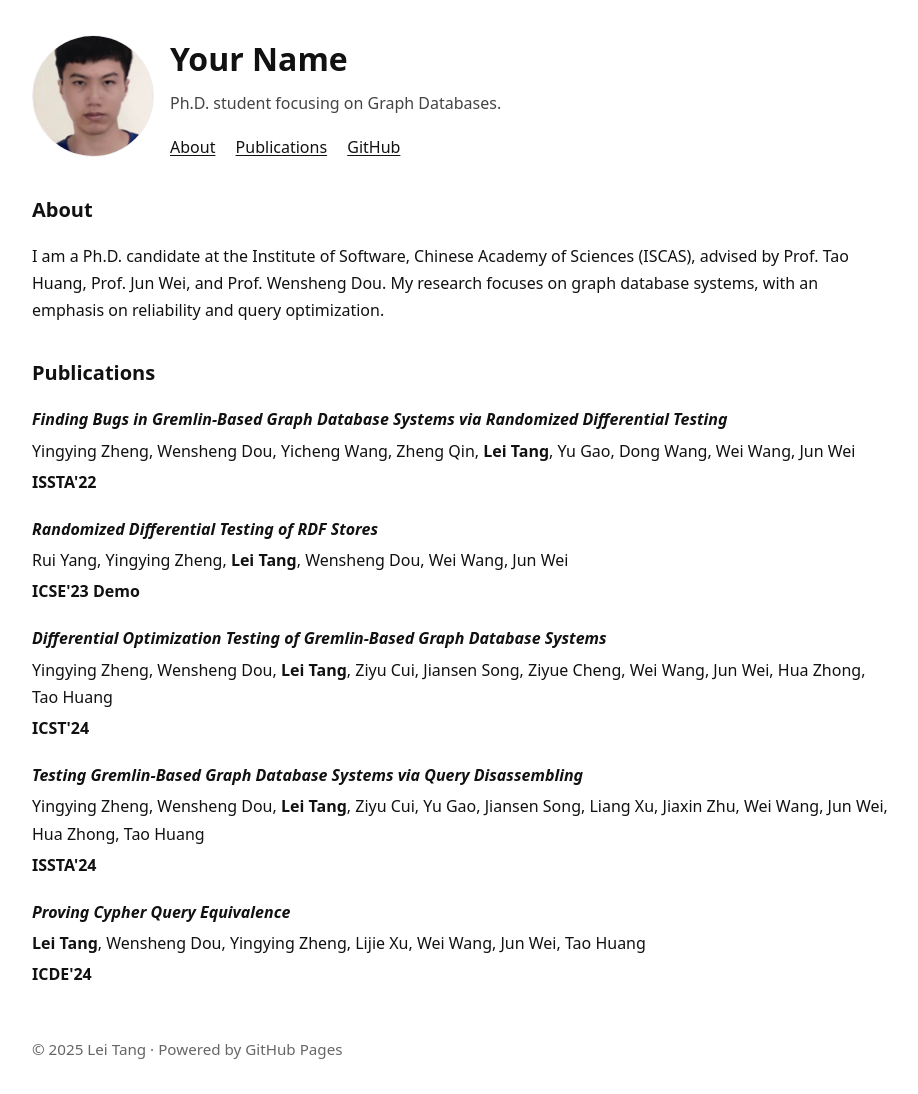
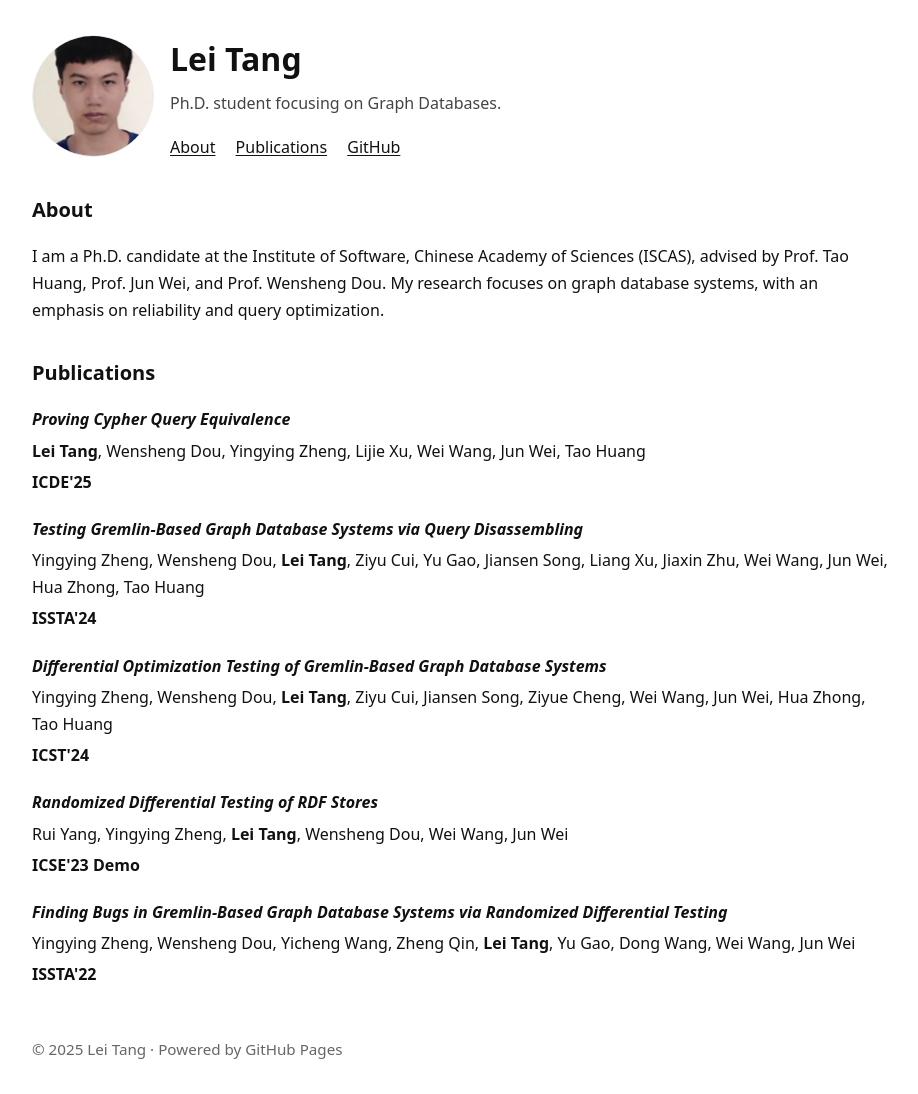
Before and after one commit to choeoe/choeoe.github.io, a plain HTML site: page index.html in a window 1280 px wide. Shown: the whole page, without its empty margins (178-1096 px from the left). Drawn offline with Linux system fonts and the light colour scheme.

Commit message:
init site

```diff
--- a/index.html
+++ b/index.html
@@ -3,7 +3,7 @@
     <head>
         <meta charset="utf-8" />
         <meta name="viewport" content="width=device-width,initial-scale=1" />
-        <title>Your Name | Home</title>
+        <title>Lei Tang | Home</title>
         <meta name="description" content="Personal homepage of Your Name." />
         <style>
           :root { --w: 860px; }
@@ -37,7 +37,7 @@
         <!-- Local photo: place me.jpg next to this index.html -->
         <img class="avatar" src="profile.jpg" alt="Portrait of Your Name" width="120" height="120" fetchpriority="high" />
         <div>
-          <h1>Your Name</h1>
+          <h1>Lei Tang</h1>
           <p>Ph.D. student focusing on Graph Databases.</p>
           <nav>
             <a href="#about">About</a>
@@ -60,27 +60,26 @@
         <ul class="publist">
           <!-- EXAMPLE (matches your screenshot layout) -->
           <li class="pub">
-            <span class="pub-title">
-                Finding Bugs in Gremlin-Based Graph Database Systems via
-                Randomized Differential Testing
-            </span>
+            <span class="pub-title">Proving Cypher Query Equivalence</span>
             <div class="pub-authors">
-            Yingying Zheng, Wensheng Dou, Yicheng Wang, Zheng Qin, <span class="author me">Lei Tang</span>,
-            Yu Gao, Dong Wang, Wei Wang, Jun Wei
+              <span class="author me">Lei Tang</span>, Wensheng Dou, Yingying
+              Zheng, Lijie Xu, Wei Wang, Jun Wei, Tao Huang
             </div>
             <div class="pub-venue">
-              <span class="abbr">ISSTA'22</span>
+              <span class="abbr">ICDE'25</span>
             </div>
           </li>
 
-          <!-- Add your own items below by copy/paste; bold your name with class="author me" -->
           <li class="pub">
-            <span class="pub-title">Randomized Differential Testing of RDF Stores</span>
+            <span class="pub-title">Testing Gremlin-Based Graph Database Systems via Query
+              Disassembling</span>
             <div class="pub-authors">
-                Rui Yang, Yingying Zheng, <span class="author me">Lei Tang</span>, Wensheng Dou, Wei Wang, Jun Wei
+              Yingying Zheng, Wensheng Dou, <span class="author me">Lei
+              Tang</span>, Ziyu Cui, Yu Gao, Jiansen Song, Liang Xu, Jiaxin
+              Zhu, Wei Wang, Jun Wei, Hua Zhong, Tao Huang
             </div>
             <div class="pub-venue">
-              <span class="abbr">ICSE'23 Demo</span>
+              <span class="abbr">ISSTA'24</span>
             </div>
           </li>
 
@@ -98,26 +97,26 @@
           </li>
 
           <li class="pub">
-            <span class="pub-title">Testing Gremlin-Based Graph Database Systems via Query
-                Disassembling</span>
+            <span class="pub-title">Randomized Differential Testing of RDF Stores</span>
             <div class="pub-authors">
-                Yingying Zheng, Wensheng Dou, <span class="author me">Lei
-                Tang</span>, Ziyu Cui, Yu Gao, Jiansen Song, Liang Xu, Jiaxin
-                Zhu, Wei Wang, Jun Wei, Hua Zhong, Tao Huang
+              Rui Yang, Yingying Zheng, <span class="author me">Lei Tang</span>, Wensheng Dou, Wei Wang, Jun Wei
             </div>
             <div class="pub-venue">
-              <span class="abbr">ISSTA'24</span>
+              <span class="abbr">ICSE'23 Demo</span>
             </div>
           </li>
 
           <li class="pub">
-            <span class="pub-title">Proving Cypher Query Equivalence</span>
+            <span class="pub-title">
+              Finding Bugs in Gremlin-Based Graph Database Systems via
+              Randomized Differential Testing
+            </span>
             <div class="pub-authors">
-                <span class="author me">Lei Tang</span>, Wensheng Dou, Yingying
-                Zheng, Lijie Xu, Wei Wang, Jun Wei, Tao Huang
+              Yingying Zheng, Wensheng Dou, Yicheng Wang, Zheng Qin, <span class="author me">Lei Tang</span>,
+              Yu Gao, Dong Wang, Wei Wang, Jun Wei
             </div>
             <div class="pub-venue">
-              <span class="abbr">ICDE'24</span>
+              <span class="abbr">ISSTA'22</span>
             </div>
           </li>
         </ul>
```
Lines whose indentation alone changed are shown as unchanged.
